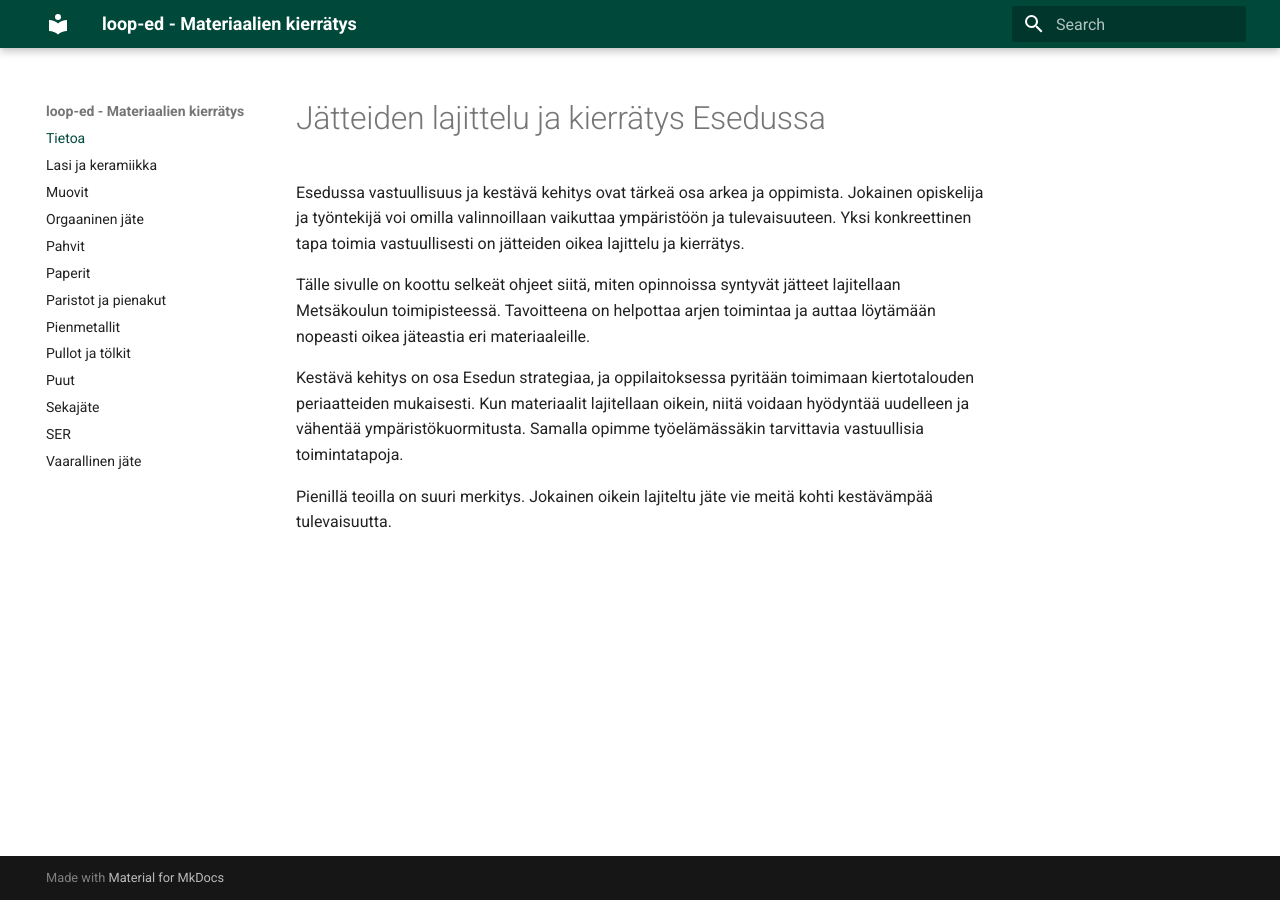
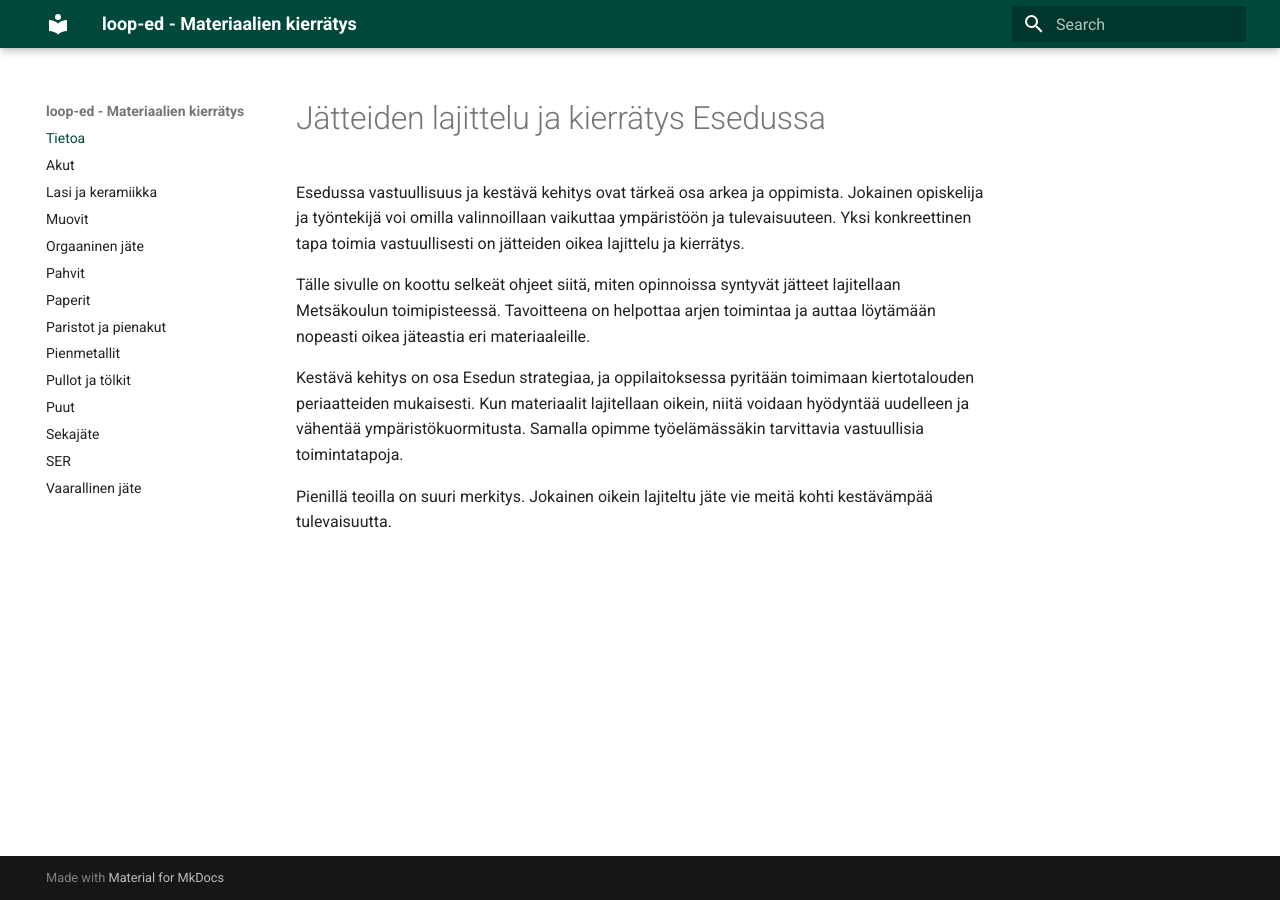
Before and after one commit to vt13op/loop-ed, an MkDocs documentation site: the page built from docs/index.md, in a window 1280 px wide. Built offline with MkDocs 1.6.1 and Material for MkDocs 9.7.7, drawn with Linux system fonts in a browser that asks for light colours.

Commit message:
Update mkdocs.yml

```diff
--- a/mkdocs.yml
+++ b/mkdocs.yml
@@ -3,6 +3,7 @@ theme:
   name: material
 nav:
   - Tietoa: index.md
+  - Akut: akut.md
   - Lasi ja keramiikka: lasi_ja_keramiikka.md
   - Muovit: muovit.md
   - Orgaaninen jäte: orgaaninen_jate.md
```
